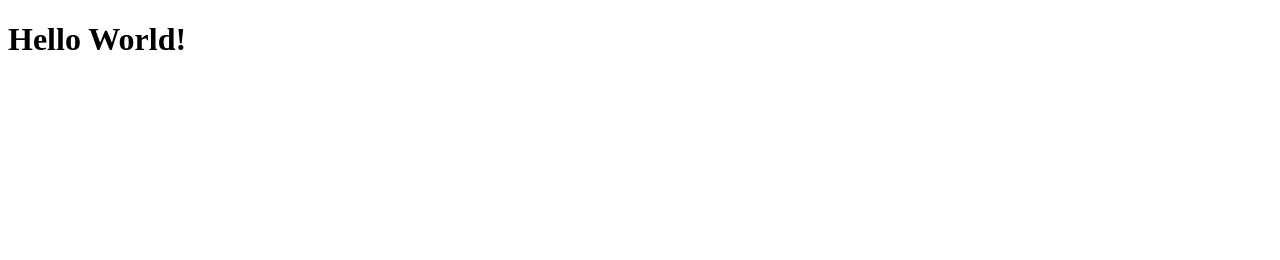
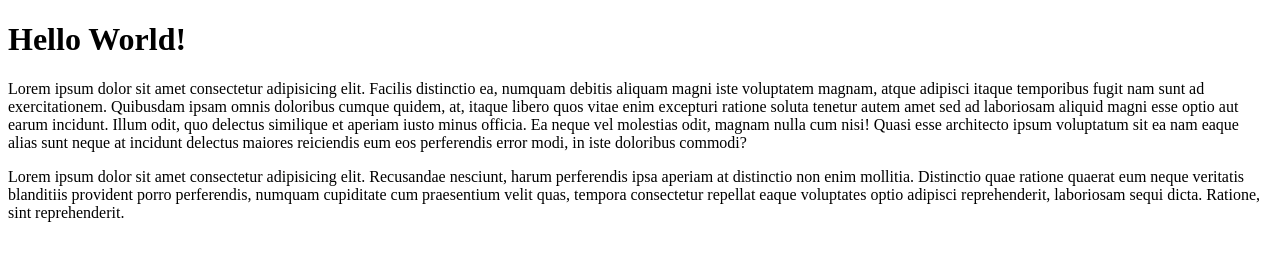
Before and after one commit to indran739/project_git, a plain HTML site: page index.html in a window 1280 px wide. Drawn offline with Linux system fonts and the light colour scheme.

Commit message:
menambah paragraf

```diff
--- a/index.html
+++ b/index.html
@@ -7,5 +7,8 @@
 </head>
 <body>
     <h1>Hello World!</h1>
+    <p>Lorem ipsum dolor sit amet consectetur adipisicing elit. Facilis distinctio ea, numquam debitis aliquam magni iste voluptatem magnam, atque adipisci itaque temporibus fugit nam sunt ad exercitationem. Quibusdam ipsam omnis doloribus cumque quidem, at, itaque libero quos vitae enim excepturi ratione soluta tenetur autem amet sed ad laboriosam aliquid magni esse optio aut earum incidunt. Illum odit, quo delectus similique et aperiam iusto minus officia. Ea neque vel molestias odit, magnam nulla cum nisi! Quasi esse architecto ipsum voluptatum sit ea nam eaque alias sunt neque at incidunt delectus maiores reiciendis eum eos perferendis error modi, in iste doloribus commodi?</p>
+
+    <p>Lorem ipsum dolor sit amet consectetur adipisicing elit. Recusandae nesciunt, harum perferendis ipsa aperiam at distinctio non enim mollitia. Distinctio quae ratione quaerat eum neque veritatis blanditiis provident porro perferendis, numquam cupiditate cum praesentium velit quas, tempora consectetur repellat eaque voluptates optio adipisci reprehenderit, laboriosam sequi dicta. Ratione, sint reprehenderit.</p>
 </body>
 </html>
```
